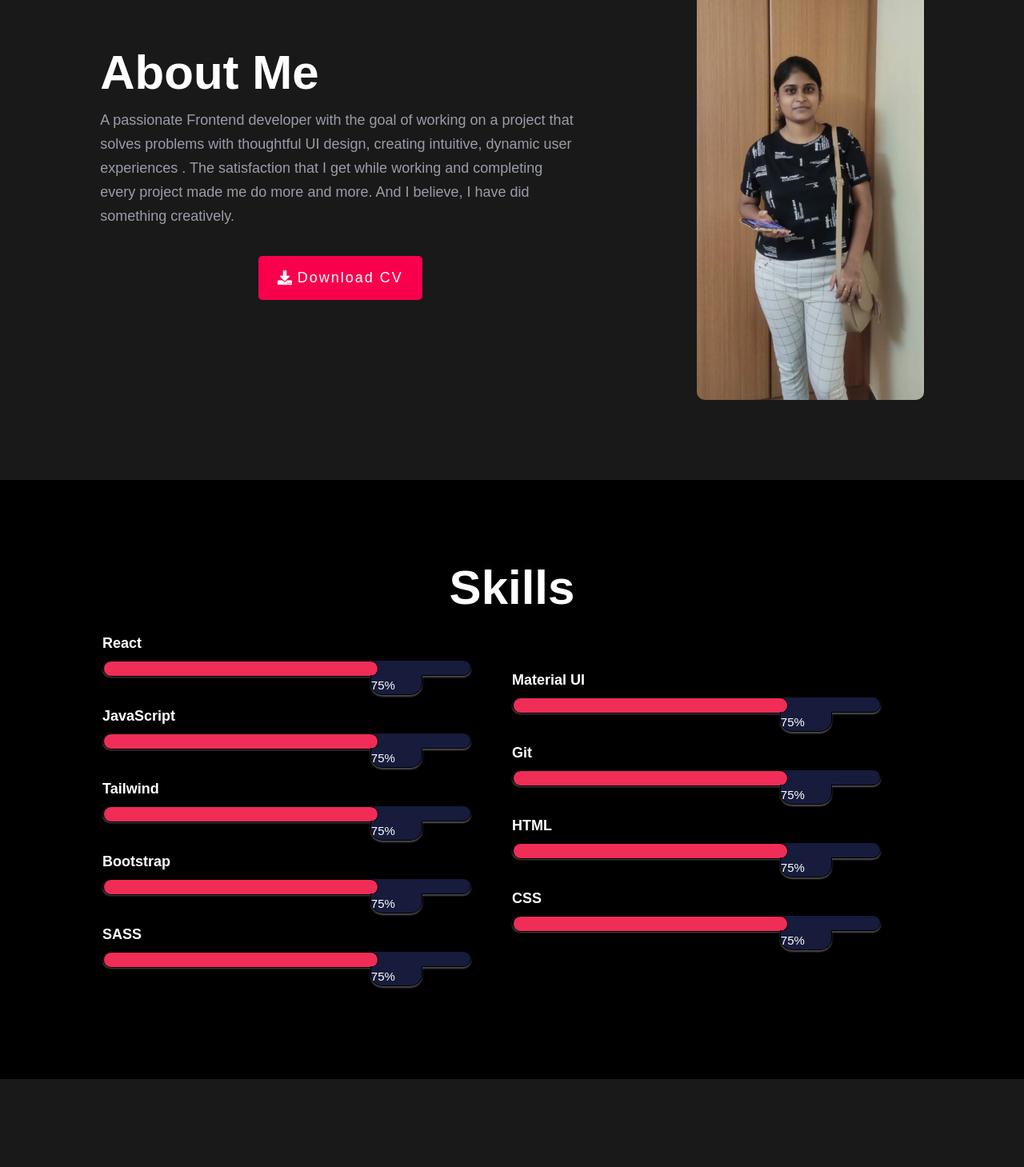
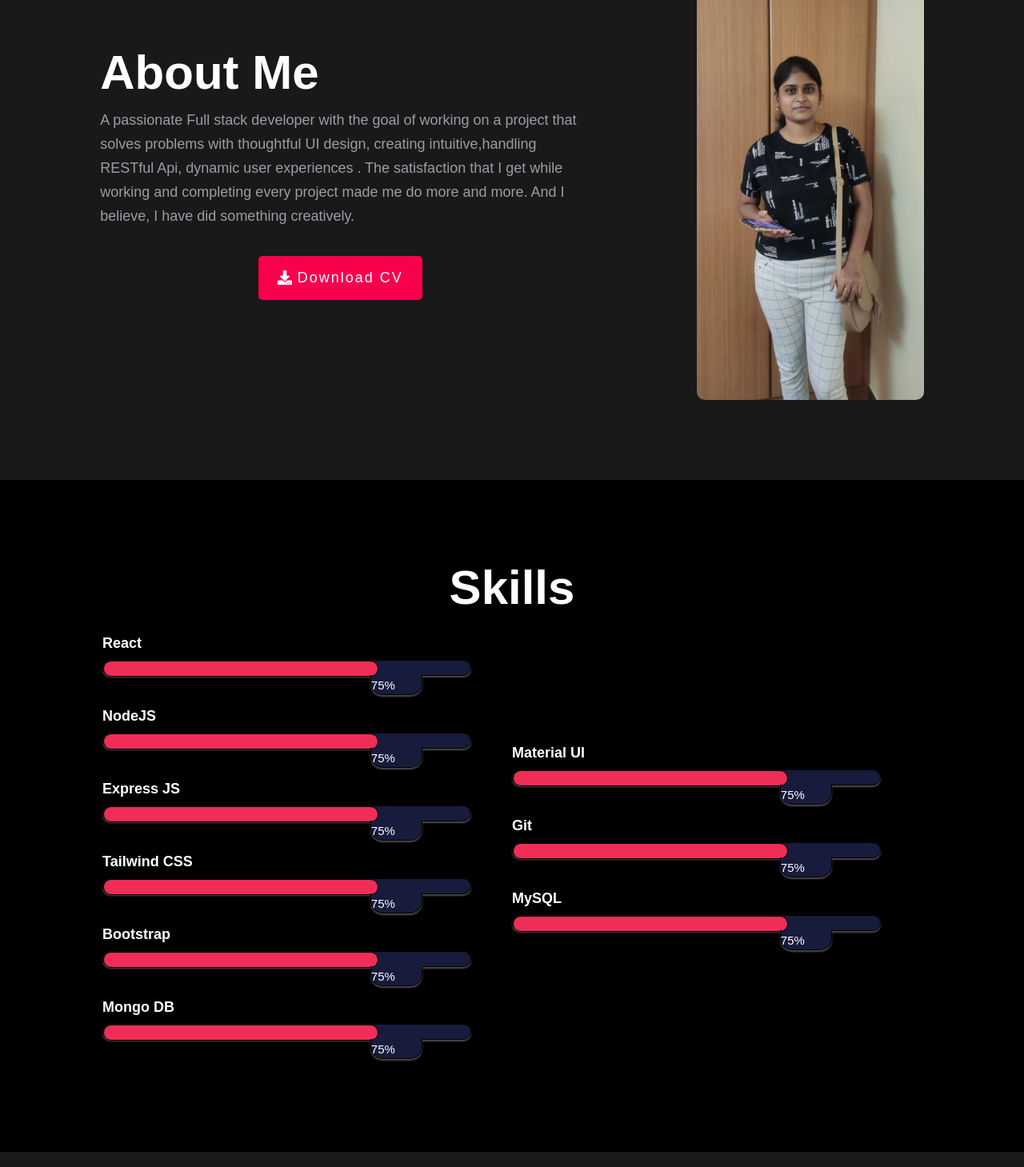
Before and after one commit to mythily-muthu/portfolio, a React (Create React App) app: page / in a window 1280 px wide. Shown: the part 1000-2459 px from the top of the page at 80% size. Built offline with nearby package versions, Linux system fonts and the light colour scheme.

Commit message:
Feat: Added details about Full stack development

```diff
--- a/src/About.js
+++ b/src/About.js
@@ -21,7 +21,7 @@ function About() {
             <h1 className="about__heading">About Me</h1>
             <div className="about__meta">
               <p className="about__text p__color">
-                A passionate Frontend developer with the goal of working on a project that solves problems with thoughtful UI design, creating intuitive, dynamic user experiences . The satisfaction that I get while working and completing every project made me do more and more. And I believe, I have did something creatively.
+                A passionate Full stack developer with the goal of working on a project that solves problems with thoughtful UI design, creating intuitive,handling RESTful Api, dynamic user experiences . The satisfaction that I get while working and completing every project made me do more and more. And I believe, I have did something creatively.
               </p>
               {/* <p className="about__text p__color">
                 There are many variations of passages of Lorem Ipsum available,
@@ -35,7 +35,7 @@ function About() {
               </p> */}
               <div className="about__button d__flex align__items__center">
                 {/* {resume} */}
-                <a href="https://docs.google.com/document/d/1zLpIBYDikOKu5BHqWtTToaqZGVA1qA6Y/edit?usp=sharing&ouid=107300518993118884279&rtpof=true&sd=true" target="blank">
+                <a href="https://docs.google.com/document/d/1F6wQeCvP4bgC5BOf6yTr9_OBpvbsUQ52b4qMPv1C4d0/edit?usp=sharing" target="blank">
                   <button className="about btn pointer"><FaDownload />Download CV</button>
                 </a>
                 {/* <a href="#">
--- a/src/Service.js
+++ b/src/Service.js
@@ -29,7 +29,7 @@ function Service() {
             </div>
 
             <div class="progress__title">
-              <h3>JavaScript</h3>
+              <h3>NodeJS</h3>
               <div className="progress">
                 <div className="progress__bar" style={{ width: "75%", height: "20px", background: "#ef2d56" }}>
                   <div className="progress__value">75%</div>
@@ -38,7 +38,16 @@ function Service() {
             </div>
 
             <div class="progress__title">
-              <h3>Tailwind</h3>
+              <h3>Express JS</h3>
+              <div className="progress">
+                <div className="progress__bar" style={{ width: "75%", height: "20px", background: "#ef2d56" }}>
+                  <div className="progress__value">75%</div>
+                </div>
+              </div>
+            </div>
+
+            <div class="progress__title">
+              <h3>Tailwind CSS</h3>
               <div className="progress">
                 <div className="progress__bar" style={{ width: "75%", height: "20px", background: "#ef2d56" }}>
                   <div className="progress__value">75%</div>
@@ -56,7 +65,7 @@ function Service() {
             </div>
 
             <div class="progress__title">
-              <h3>SASS</h3>
+              <h3>Mongo DB</h3>
               <div className="progress">
                 <div className="progress__bar" style={{ width: "75%", height: "20px", background: "#ef2d56" }}>
                   <div className="progress__value">75%</div>
@@ -89,7 +98,7 @@ function Service() {
             </div>
 
             <div class="progress__title">
-              <h3>HTML</h3>
+              <h3>MySQL</h3>
               <div className="progress">
                 <div className="progress__bar" style={{ width: "75%", height: "20px", background: "#ef2d56" }}>
                   <div className="progress__value">75%</div>
@@ -97,14 +106,7 @@ function Service() {
               </div>
             </div>
 
-            <div class="progress__title">
-              <h3>CSS</h3>
-              <div className="progress">
-                <div className="progress__bar" style={{ width: "75%", height: "20px", background: "#ef2d56" }}>
-                  <div className="progress__value">75%</div>
-                </div>
-              </div>
-            </div>
+
 
           </div>
 
```
